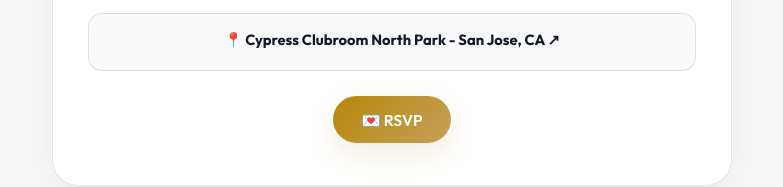
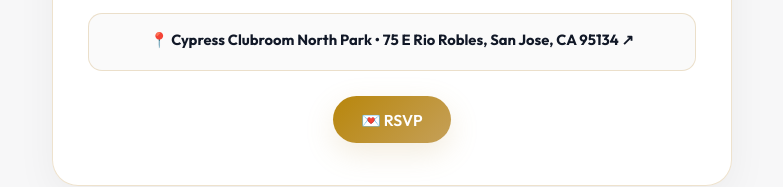
Before and after one commit to Ten5/wedding-planning, a website built with Vite: page index.html in a window 1280 px wide. Shown: the part 1926-2113 px from the top of the page, without its empty margins (248-1031 px from the left). Built offline with nearby package versions, Linux system fonts and the light colour scheme.

Commit message:
Pin exact Cypress at North Park address (75 E Rio Robles, San Jose, CA 95134) in Google Maps link

```diff
--- a/index.html
+++ b/index.html
@@ -374,8 +374,8 @@
             <h3 class="event-name">The Grand Reception</h3>
             <div class="event-date">Friday, November 13, 2026 • 5:30 PM onwards</div>
             <div class="event-location">
-              <a href="https://www.google.com/maps/search/?api=1&query=Cypress+Clubroom+North+Park+San+Jose+CA" target="_blank" rel="noopener noreferrer" class="location-map-link">
-                <strong>📍 Cypress Clubroom North Park - San Jose, CA ↗</strong>
+              <a href="https://www.google.com/maps/place/The+Cypress+at+North+Park,+75+E+Rio+Robles,+San+Jose,+CA+95134" target="_blank" rel="noopener noreferrer" class="location-map-link">
+                <strong>📍 Cypress Clubroom North Park • 75 E Rio Robles, San Jose, CA 95134 ↗</strong>
               </a>
             </div>
             <div class="event-actions">
```
